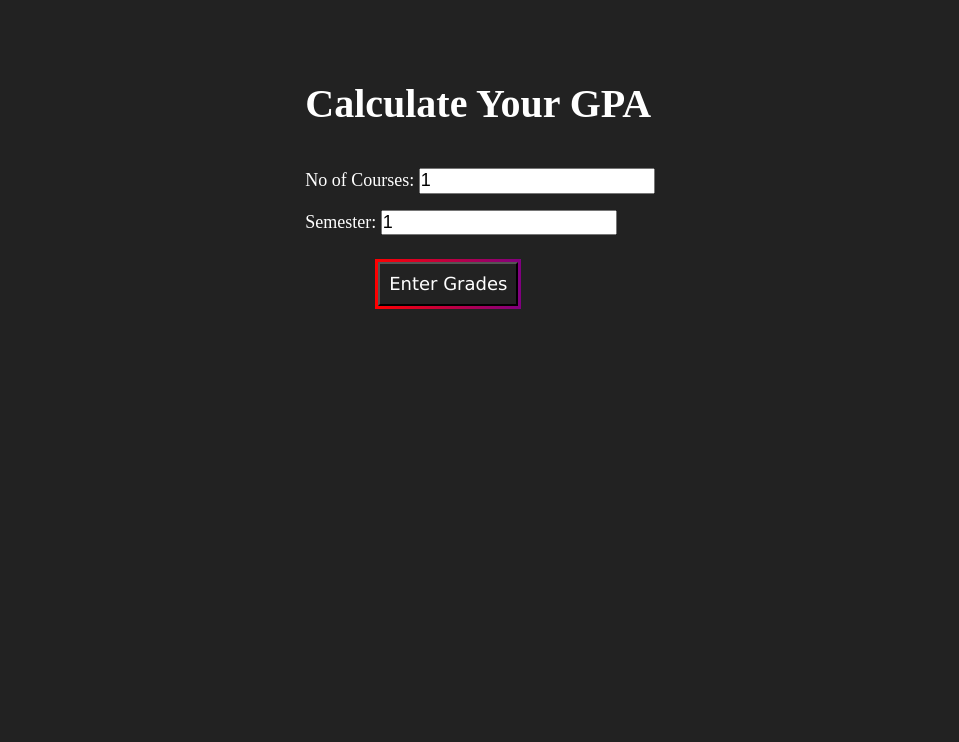
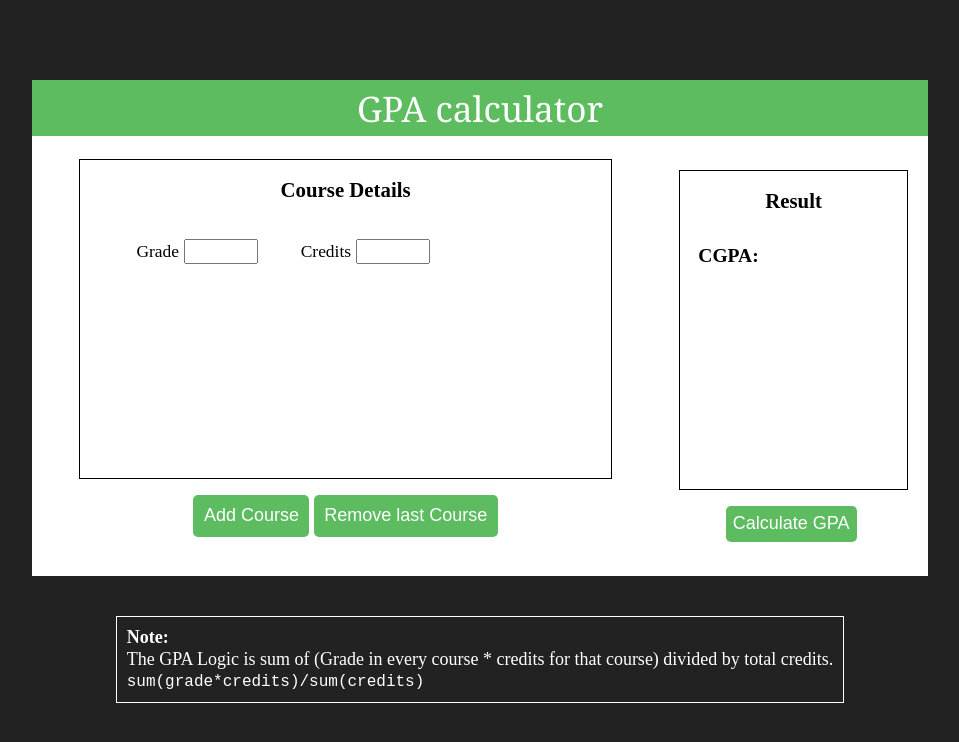
Before and after one commit to rakeshbodavula/GPA-calculator, a plain HTML site: page index.html in a window 1280 px wide. Shown: the whole page, without its empty margins (160-1119 px from the left). Drawn offline with Linux system fonts and the light colour scheme.

Commit message:
A brand new UI and features

```diff
--- a/index.html
+++ b/index.html
@@ -9,29 +9,40 @@
 </head>
 
 <body>
+    <nav>
+        <h1>GPA calculator</h1>
+    </nav>
     <div class="container">
-        <h1 class="heading">Calculate Your GPA</h1>
+
         <div class="input_div">
-            <div class="course_count_div">
-                <label for="course_count">No of Courses: </label>
-                <input type="number" name="course_count" id="course_count" value="1">
+            <div class="form">
+                <h1>Course Details</h1>
+                <label for="grade_1" id="label1_1">Grade</label>
+                <input type="text" id="grade_1" onchange="addGrade('grade_1')">
+                <label for="credits_1" id="label2_1">Credits</label>
+                <input type="number" id="credits_1" onchange="addCredit('credits_1')">
+                <br>
             </div>
-            <div class="sem_input_div">
-                <label for="sem">Semester: </label>
-                <input type="text" name="sem" id="sem" value="1">
-            </div>
-            <div class="btn">
-                <button id="enter_grades">Enter Grades</button>
+            <div class="buttons">
+                <button id="add_btn">Add Course</button>
+                <button id="remove_btn">Remove last Course</button>
             </div>
         </div>
 
-        <div class="input_gpa_div">
+        <div class="output_div">
+            <div class="form">
+                <h1>Result</h1>
+                <h3>CGPA: <span class="result"></span></h3>
+            </div>
+            <button id="calc_btn">Calculate GPA</button>
         </div>
 
-        <div class="show_gpa_div">
+    </div>
 
-        </div>
-
+    <div class="manual">
+        <h1>Note:</h1>
+        <p>The GPA Logic is sum of (Grade in every course * credits for that course) divided by total credits.<br>
+        <code>sum(grade*credits)/sum(credits)</code></p>
     </div>
 </body>
 <script src="script.js"></script>
--- a/script.js
+++ b/script.js
@@ -1,9 +1,5 @@
-const getPoints = (grade)=>{
-    grade = grade.toUpperCase()
-    if(grade.length!==1 || (grade!='O' && grade!='A' && grade!='B' && grade!='C' && grade!='D' && grade!='P' && grade!='F')){
-        return alert('Enter valid Grade!')
-    }
-    switch(grade){
+const getPoints = (grade) => {
+    switch (grade) {
         case 'O':
             return 10;
         case 'A':
@@ -23,47 +19,71 @@ const getPoints = (grade)=>{
 
 
 
-const showGPA = ()=>{
-    const count = document.getElementById('course_count').value
-    const sem = document.getElementById('sem').value
-    let points = 0,total_credits = 0
-    for(let i=0;i<count;i++){
-        let grade = document.getElementById(`grade_${i}`).value
-        let credits = +document.getElementById(`credits_${i}`).value
-        if(getPoints(grade) === undefined) return
-        if(getPoints(grade) === 0) {
-            document.querySelector('.show_gpa_div').innerHTML=`<h1>Your Sem ${sem} SGPA is : <span> <em>Fail</em> :( <span></h1>`
-            return
-        }
-        points += getPoints(grade)*credits
-        total_credits+=credits
+
+let count = 1;
+let grades = []
+let credits = []
+
+const addGrade = (grade)=>{
+    const val = document.getElementById(grade).value;
+    grades.push(val);
+}
+
+const addCredit = (credit)=>{
+    const val = document.getElementById(credit).value;
+    credits.push(val)
+}
+
+const addCourse = () => {
+    count++;
+    document.querySelector(".input_div div").innerHTML += `<label for="grade_${count}" id="label1_${count}">Grade</label>
+    <input type="text" id="grade_${count}" onchange = "addGrade('grade_${count}')">
+    <label for="credits_${count}" id="label2_${count}">Credits</label>
+    <input type="number" id="credits_${count}" onchange = "addCredit('credits_${count}')">
+    <br>`;
+
+    for(i=0;i<grades.length && i<credits.length && i<count-1;i++){
+        document.getElementById(`grade_${i+1}`).value = grades[i];
+        document.getElementById(`credits_${i+1}`).value = credits[i];
     }
-    const cgpa = points/total_credits
-    document.querySelector('.show_gpa_div').innerHTML=`<h1>Your Sem ${sem} SGPA is : <span>${cgpa}</span></h1>`
 }
 
 
+const removeCourse = ()=>{
+    if(count==0) return alert("No Courses to delete")
+    document.getElementById(`credits_${count}`).remove();
+    document.getElementById(`grade_${count}`).remove();
+    document.getElementById(`label1_${count}`).remove();
+    document.getElementById(`label2_${count}`).remove();
+        count--;
+}
 
 
+const calculate = () => {
+    let credits_sum = 0, grade_sum = 0;
+    for (i = 0; i < count; i++) {
+        let grade = document.getElementById(`grade_${i + 1}`).value
+        grade = grade.toUpperCase()
+        if (grade.length !== 1 || (grade != 'O' && grade != 'A' && grade != 'B' && grade != 'C' && grade != 'D' && grade != 'P' && grade != 'F')) {
+            return alert('Enter valid Grade!')
+        }
+        let credit = parseInt(document.getElementById(`credits_${i + 1}`).value)
+        let point = getPoints(grade)
+        if (credit === undefined || credit < 1) return alert('Enter valid credits')
+        credits_sum += credit;
+        grade_sum += point * credit;
+    }
+    console.log(credits_sum,grade_sum)
+    const gpa = (grade_sum / credits_sum);
+    document.querySelector(".result").textContent = gpa;
+}
 
-document.getElementById('enter_grades').addEventListener('click', () => {
-    document.querySelector('.input_gpa_div').innerHTML=""
-    const course_count = document.querySelector('#course_count').value
-    const sem_No = document.querySelector('#sem').value
-    if (course_count < 1 || sem_No < 1 || sem_No > 8) {
-        return alert('Enter valid details')
-    }
-    for (let i = 0; i <course_count; i++) {
-        document.querySelector('.input_gpa_div')
-                .innerHTML += `<div class="grade_credit_input_div">
-                                    <label for="grade_${i}">Grade</label>
-                                    <input type="text" value="p" id="grade_${i}">
+const input_form_add_btn = document.getElementById("add_btn");
+const input_form_remove_btn = document.getElementById("remove_btn");
+const output_btn = document.getElementById("calc_btn")
 
-                                    <label for="credits_${i}">Credits</label>
-                                    <input type="number" value=4 id="credits_${i}">
-                                </div>`
-    }
-    document.querySelector('.input_gpa_div').innerHTML+=`<div class="btn">
-    <button onClick = "showGPA()" id="enter_grades">Show GPA</button>
-</div>`
-})
+output_btn.addEventListener('click', calculate)
+
+input_form_add_btn.addEventListener('click', addCourse)
+
+input_form_remove_btn.addEventListener('click',removeCourse)
--- a/style.css
+++ b/style.css
@@ -7,57 +7,113 @@
 }
 
 body {
-    /* background: linear-gradient(to left, #1d2671, #bb3f66); */
+    position: relative;
+    top: 10vh;
     background-color: #222;
     display: flex;
     justify-content: center;
+    align-items: center;
+    flex-direction: column;
 }
 
-.heading{
-    font-size: 40px;
-    margin-bottom: 5vh;
+nav{
+    background-color: #5cbc5f;
+    height: 7vh;
+    width: 70%;
+    text-align: center;
 }
 
-.container {
-    margin: 10vh 0;
-    line-height: 2;
+nav h1{
     color: #fff;
+    line-height: 7vh;
+    font-size: calc(2vh + 1.5vw);
+    font-weight: 500;
+    font-family:Cambria, Cochin, Georgia, Times, 'Times New Roman', serif;
 }
 
-.input_div,
-.input_gpa_div {
-    margin-bottom: 8vh;
+.container{
+    width: 70%;
+    display: flex;
+    justify-content: center;
+    align-items: center;
+    background-color: #fff;
+    min-height: 55vh;
 }
 
-.btn {
-    margin: 3vh 0 0 0;
-    width: max-content;
-    background: linear-gradient(to right, red, purple);
-    padding: 3px;
-    position: relative;
-    left: 20%;
+
+.input_div{
+    width: 70%;
+    display: flex;
+    flex-direction: column;
+    justify-content: center;
+    align-items: center;
 }
 
-#enter_grades {
-    font-family:'Lucida Sans', 'Lucida Sans Regular', 'Lucida Grande', 'Lucida Sans Unicode', Geneva, Verdana, sans-serif;
-    background: #222;
-    color: white;
-    padding: .5rem;
+.input_div .form{
+    line-height: 2;
+}
+
+.input_div .form label{
+    margin-left: 3vw;
+    font-size: calc(0.9vh + 0.8vw);
+}
+
+.input_div .form input{
+    /* margin-right: 1vw; */
+    width: 15%;
+}
+
+.input_div .form,.output_div .form{
+    min-height: 40vh;
+    border: 1px solid;
+    padding: 1rem;
+    margin: auto;
+    height: 100%;
+    width: 85%;
+}
+
+.input_div h1,.output_div h1{
+    margin-bottom: 30px;
+    text-align: center;
+    font-size: calc(1vh + 1vw);
+}
+
+#add_btn,#remove_btn{
+    margin: 2vh 0;
+    border-radius: 5px;
+    padding: calc(0.5vh + 0.5vw);
+    background-color: #5cbc5f;
+    color: #fff;
+    border: none;
     cursor: pointer;
 }
 
-.show_gpa_div h1{
-    font-size: larger;
+.output_div{
+    width: 30%;
+    display: flex;
+    justify-content: center;
+    align-items: center;
+    flex-direction: column;
 }
 
-.input_gpa_div input[type="text"]{
-    margin-right: 2vw
+.form h3{
+    font-size: calc(1vh + 0.9vw);
 }
 
-input:focus{
-    background-color: rgb(250, 207, 151);
+#calc_btn{
+    margin-right: 5px;
+    margin-top: 2vh;
+    border-radius: 5px;
+    padding: calc(0.1vh + 0.5vw);
+    background-color: #5cbc5f;
+    color: #fff;
+    border: none;
+    cursor: pointer;
 }
 
-.course_count_div,.grade_credit_input_div{
-    margin-bottom: 2vh;
+.manual{
+    color: #fff;
+    margin-top: 5vh;
+    border: 1px solid #fff;
+    padding: 10px;
 }
```
